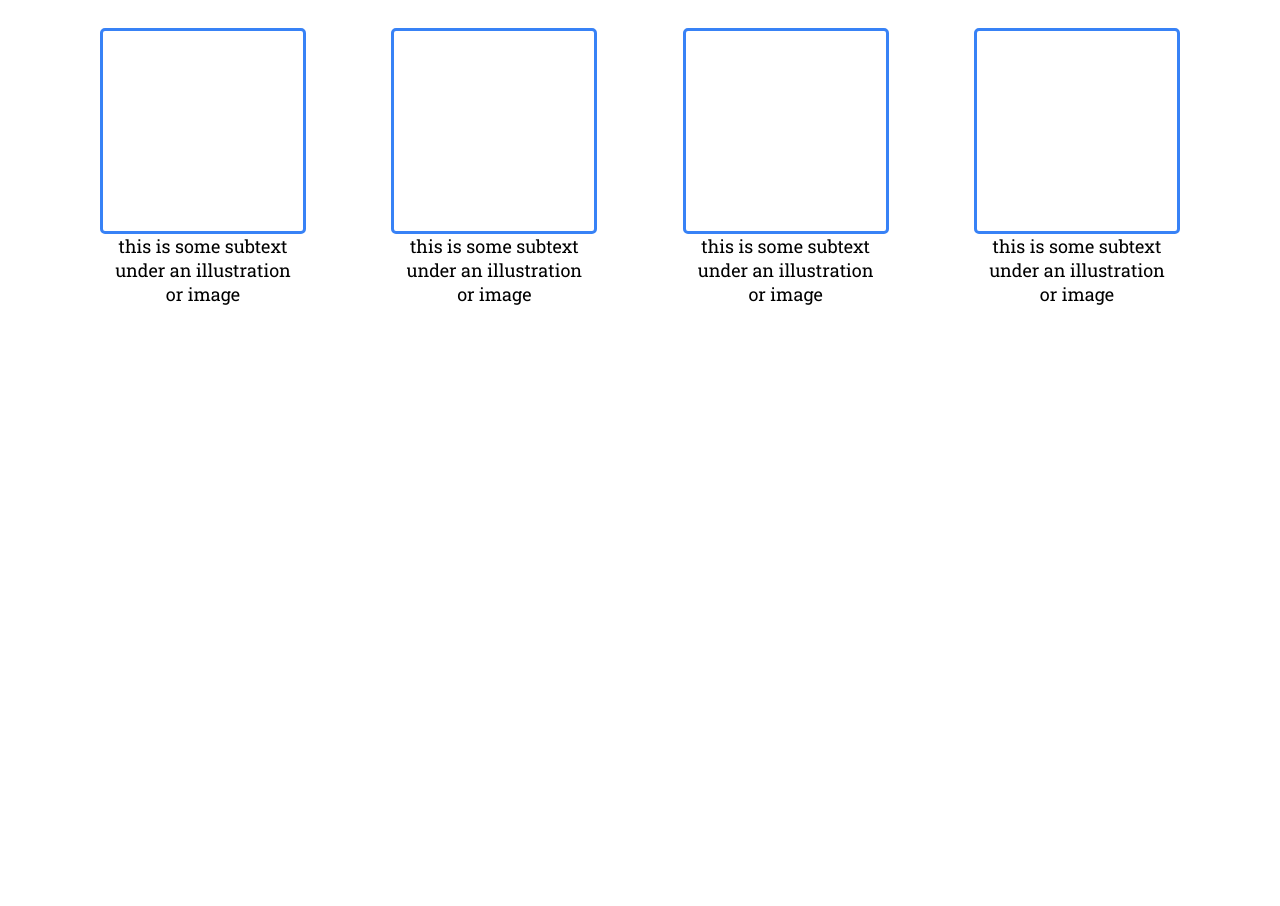
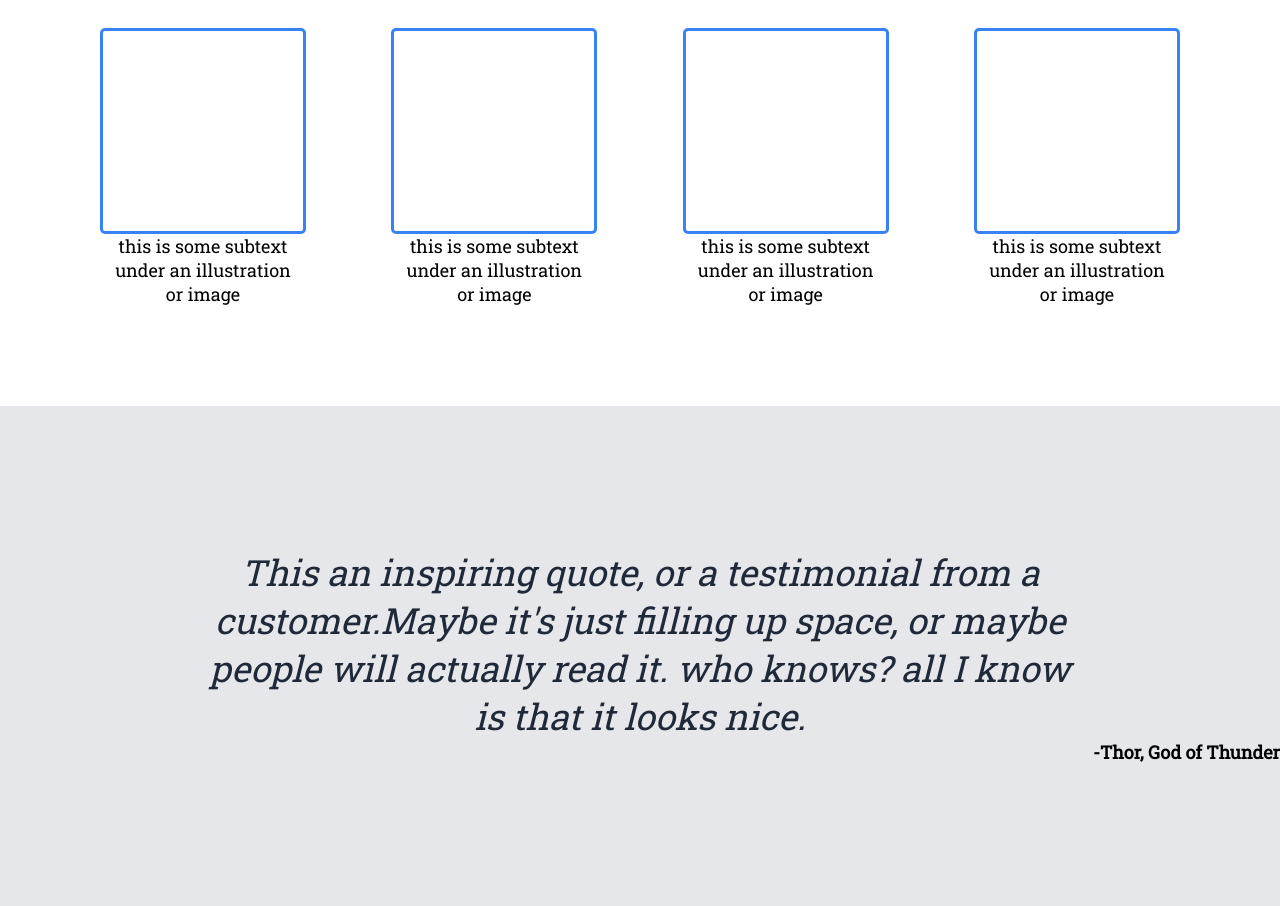
Before and after one commit to vuwase/Odin-landing-page, a plain HTML site: page index.html in a window 1280 px wide. Shown: the part 689-1595 px from the top of the page. Before the commit the page ends 1095 px from the top, so only its background shows below. Drawn offline with Linux system fonts and the light colour scheme.

Commit message:
start and finish third section

```diff
--- a/index.html
+++ b/index.html
@@ -50,5 +50,10 @@
                 </div>
             </div>
           </div>
+          <div class="third-section">
+            <h3>This an inspiring quote, or a testimonial from a <br/> customer.Maybe it's just filling up space, or maybe <br/> people will actually read it. who knows? all I know <br/> is that it looks nice.
+            </h3>
+            <p class="p-third"><strong>-Thor, God of Thunder</strong></p>
+          </div>
        </body>
      </html>
--- a/styles.css
+++ b/styles.css
@@ -120,3 +120,31 @@ ul{
         text-align: center;
         font-size: 18px;
     }
+
+    .third-section{
+        background-color: #E5E7EB;
+        height: 500px;
+        display: flex;
+        flex-direction: column;
+        justify-content: center;
+
+    }
+
+    h3{
+        font-size: 36px;
+        font-style: italic;
+        font-weight: lighter;
+        color: #1f2937;
+        text-align: center;
+    }
+
+    .p-third{
+        font-size: 18px;
+        text-align: end;
+ }
+
+    .p-div{
+        display: flex;
+        justify-content: flex-end;
+        margin: 300px;
+    }
```
